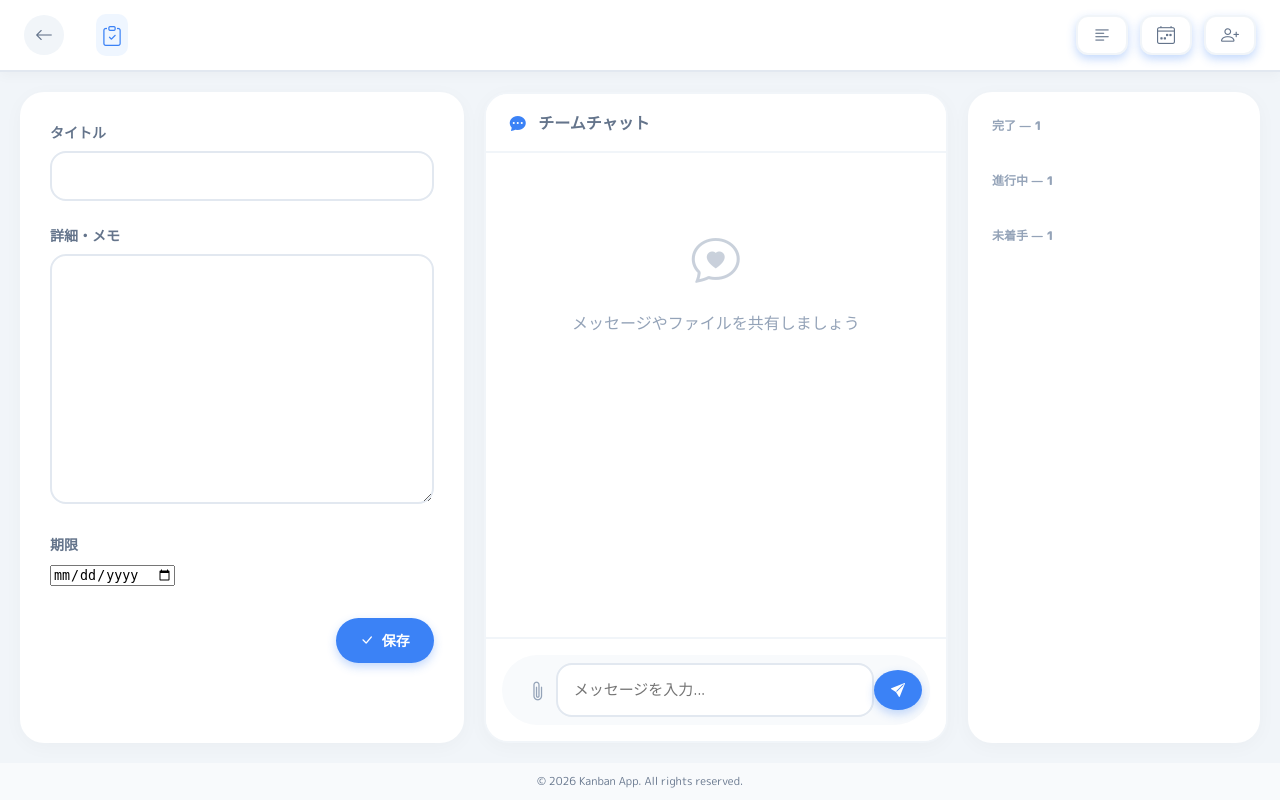
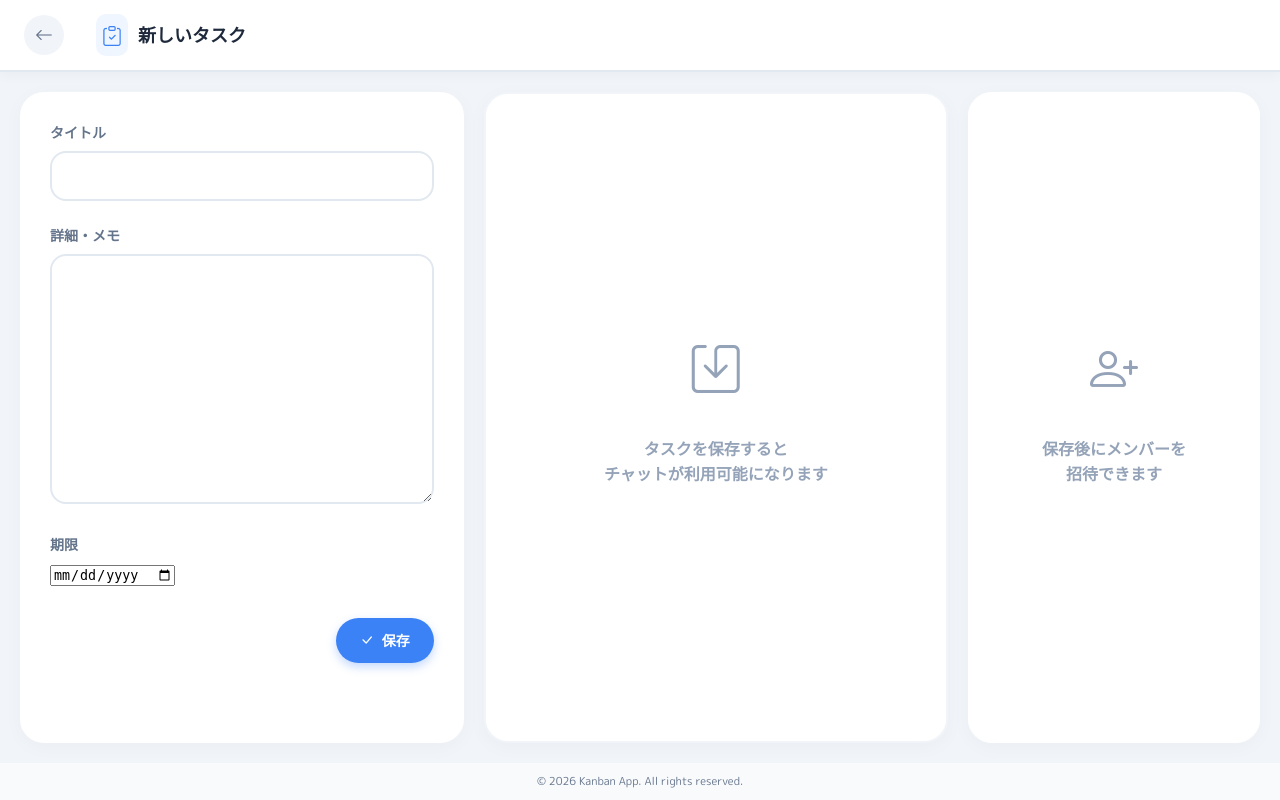
Before and after one commit to HJ-jyo/practice-webapp, a Django app: template tasks/templates/tasks/task_form.html in a window 1280 px wide. Run offline with Django 3.2, Linux system fonts and the light colour scheme; the template is opened without the code that fills it: most values are stand-ins (such as "Sample title", 1, 10 or a date in 2020); form fields are guessed from the names that the template uses.

Commit message:
修正：エラーの修正

```diff
--- a/tasks/templates/tasks/task_form.html
+++ b/tasks/templates/tasks/task_form.html
@@ -13,8 +13,8 @@
         display: flex;
         flex-direction: column;
         height: 100vh;
-        background: #f1f5f9; /* 明るいグレー背景 */
-        color: #1e293b; /* 濃い文字色 */
+        background: #f1f5f9;
+        color: #1e293b;
         font-family: 'M PLUS Rounded 1c', sans-serif;
     }
 
@@ -32,7 +32,6 @@
 
     .nav-left { display: flex; align-items: center; gap: 16px; min-width: 0; }
 
-    /* ホームボタン */
     .btn-home {
         background: #f1f5f9; color: #64748b;
         width: 40px; height: 40px; border-radius: 50%;
@@ -73,7 +72,7 @@
         flex: 1; display: flex; overflow: hidden; padding: 20px; gap: 20px;
     }
 
-    /* 左: 入力エリア (カード風) */
+    /* 左: 入力エリア */
     .col-input {
         flex: 1; background: white; border-radius: 24px;
         padding: 30px; overflow-y: auto;
@@ -89,12 +88,13 @@
     }
     .col-input *:focus { border-color: var(--accent-color); outline: none; }
 
-    /* 中央: チャットエリア (カード風) */
+    /* 中央: チャットエリア */
     .col-chat {
         flex: 1.2; background: white; border-radius: 24px;
         display: flex; flex-direction: column; overflow: hidden;
         box-shadow: 0 4px 20px rgba(0,0,0,0.03);
         border: 2px solid #f1f5f9;
+        position: relative;
     }
     .chat-header {
         padding: 16px 24px; border-bottom: 2px solid #f1f5f9;
@@ -138,18 +138,9 @@
         transition: 0.2s;
     }
     .chat-input-box:focus-within { border-color: var(--accent-color); background: white; box-shadow: 0 0 0 4px rgba(59, 130, 246, 0.1); }
-
-    .chat-input {
-        flex: 1; background: transparent; border: none; font-size: 15px; outline: none; padding: 8px;
-    }
-
-    /* クリップボタン (ファイル添付) */
-    .btn-attach {
-        color: #94a3b8; cursor: pointer; padding: 8px; font-size: 20px; transition: 0.2s;
-    }
+    .chat-input { flex: 1; background: transparent; border: none; font-size: 15px; outline: none; padding: 8px; }
+    .btn-attach { color: #94a3b8; cursor: pointer; padding: 8px; font-size: 20px; transition: 0.2s; }
     .btn-attach:hover { color: var(--accent-color); transform: scale(1.1); }
-
-    /* 送信ボタン */
     .btn-send {
         background: var(--accent-color); color: white; border: none;
         width: 40px; height: 40px; border-radius: 50%;
@@ -157,12 +148,6 @@
         cursor: pointer; transition: 0.2s; box-shadow: 0 4px 10px rgba(59, 130, 246, 0.3);
     }
     .btn-send:hover { transform: scale(1.05); background: var(--accent-hover); }
-
-    /* ファイル選択時のプレビュー */
-    #file-name-preview {
-        font-size: 12px; color: var(--accent-color); margin-bottom: 8px; margin-left: 16px;
-        display: none; font-weight: 700;
-    }
 
     /* 右: メンバーリスト */
     .col-members {
@@ -176,7 +161,14 @@
     }
     .m-group { margin-bottom: 24px; }
 
-    /* スマホ対応 */
+    /* 新規作成時のプレースホルダー */
+    .placeholder-overlay {
+        position: absolute; top: 0; left: 0; width: 100%; height: 100%;
+        background: rgba(255,255,255,0.8); backdrop-filter: blur(2px);
+        display: flex; flex-direction: column; align-items: center; justify-content: center;
+        z-index: 10; text-align: center; color: #94a3b8;
+    }
+
     @media (max-width: 900px) {
         .main-content { flex-direction: column; padding: 0; gap: 0; }
         .col-input, .col-chat, .col-members { border-radius: 0; box-shadow: none; }
@@ -197,10 +189,15 @@
             </a>
             <div class="task-header-title" style="margin-left: 16px;">
                 <i class="bi bi-clipboard-check task-header-icon"></i>
+                {% if form.instance.pk %}
                     {{ form.instance.title }}
+                {% else %}
+                    新しいタスク
+                {% endif %}
             </div>
         </div>
 
+        {% if form.instance.pk %}
         <div class="nav-actions">
             <button class="nav-icon-btn" onclick="toggleDesc()" title="詳細を見る">
                 <i class="bi bi-text-left"></i>
@@ -212,6 +209,7 @@
                 <i class="bi bi-person-plus"></i>
             </button>
         </div>
+        {% endif %}
     </div>
 
     <div id="descDropdown" class="desc-dropdown">
@@ -248,6 +246,7 @@
         </div>
 
         <div class="col-chat">
+            {% if form.instance.pk %}
                 <div class="chat-header">
                     <i class="bi bi-chat-dots-fill" style="color:var(--accent-color); margin-right:8px;"></i> チームチャット
                 </div>
@@ -278,7 +277,8 @@
                             <br>
                             <a href="{{ comment.attachment.url }}" class="msg-file-link" download>
                                 <i class="bi bi-file-earmark-arrow-down-fill"></i>
-                            {{ comment.attachment.name|slice:"12:" }} </a>
+                                {{ comment.attachment.name|slice:"12:" }}
+                            </a>
                             {% endif %}
                         </div>
                     </div>
@@ -291,26 +291,27 @@
                 </div>
 
                 <div class="chat-input-wrapper">
-                <div id="file-name-preview"></div>
-
+                    <div id="file-name-preview" style="font-size:12px; color:var(--accent-color); margin-bottom:8px; display:none; font-weight:700;"></div>
                     <form action="{% url 'add_comment' form.instance.pk %}" method="post" enctype="multipart/form-data" class="chat-input-box">
                         {% csrf_token %}
-
                         <label for="file-upload" class="btn-attach" title="ファイルを添付">
                             <i class="bi bi-paperclip"></i>
                         </label>
                         <input id="file-upload" type="file" name="attachment" style="display:none;" onchange="showFileName(this)">
-
                         <input type="text" name="content" class="chat-input" placeholder="メッセージを入力..." autocomplete="off">
-
-                    <button type="submit" class="btn-send">
-                        <i class="bi bi-send-fill"></i>
-                    </button>
+                        <button type="submit" class="btn-send"><i class="bi bi-send-fill"></i></button>
                     </form>
                 </div>
+            {% else %}
+                <div class="placeholder-overlay">
+                    <i class="bi bi-save" style="font-size:48px; margin-bottom:16px;"></i>
+                    <p style="font-weight:700;">タスクを保存すると<br>チャットが利用可能になります</p>
+                </div>
+            {% endif %}
         </div>
 
-        <div class="col-members">
+        <div class="col-members" style="position:relative;">
+            {% if form.instance.pk %}
                 <div class="m-group">
                     <div class="m-group-title">完了 — {{ done_members|length }}</div>
                     {% for assign in form.instance.taskassignment_set.all %}
@@ -319,7 +320,6 @@
                         {% endif %}
                     {% endfor %}
                 </div>
-
                 <div class="m-group">
                     <div class="m-group-title">進行中 — {{ doing_members|length }}</div>
                     {% for assign in form.instance.taskassignment_set.all %}
@@ -328,7 +328,6 @@
                         {% endif %}
                     {% endfor %}
                 </div>
-
                 <div class="m-group">
                     <div class="m-group-title">未着手 — {{ todo_members|length }}</div>
                     {% for assign in form.instance.taskassignment_set.all %}
@@ -337,24 +336,26 @@
                         {% endif %}
                     {% endfor %}
                 </div>
+            {% else %}
+                <div class="placeholder-overlay">
+                    <i class="bi bi-person-plus" style="font-size:48px; margin-bottom:16px;"></i>
+                    <p style="font-weight:700;">保存後にメンバーを<br>招待できます</p>
+                </div>
+            {% endif %}
         </div>
 
     </div>
 </div>
 
 <script>
-    // ファイル選択時に名前を表示
     function showFileName(input) {
         const preview = document.getElementById('file-name-preview');
         if (input.files && input.files[0]) {
             preview.style.display = 'block';
             preview.innerHTML = '<i class="bi bi-file-earmark-check"></i> ' + input.files[0].name;
-        } else {
-            preview.style.display = 'none';
-        }
+        } else { preview.style.display = 'none'; }
     }
 
-    // チャット最下部スクロール
     window.onload = function() {
         const chat = document.getElementById('chatScroll');
         if(chat) chat.scrollTop = chat.scrollHeight;
```
Lines whose indentation alone changed are shown as unchanged.
